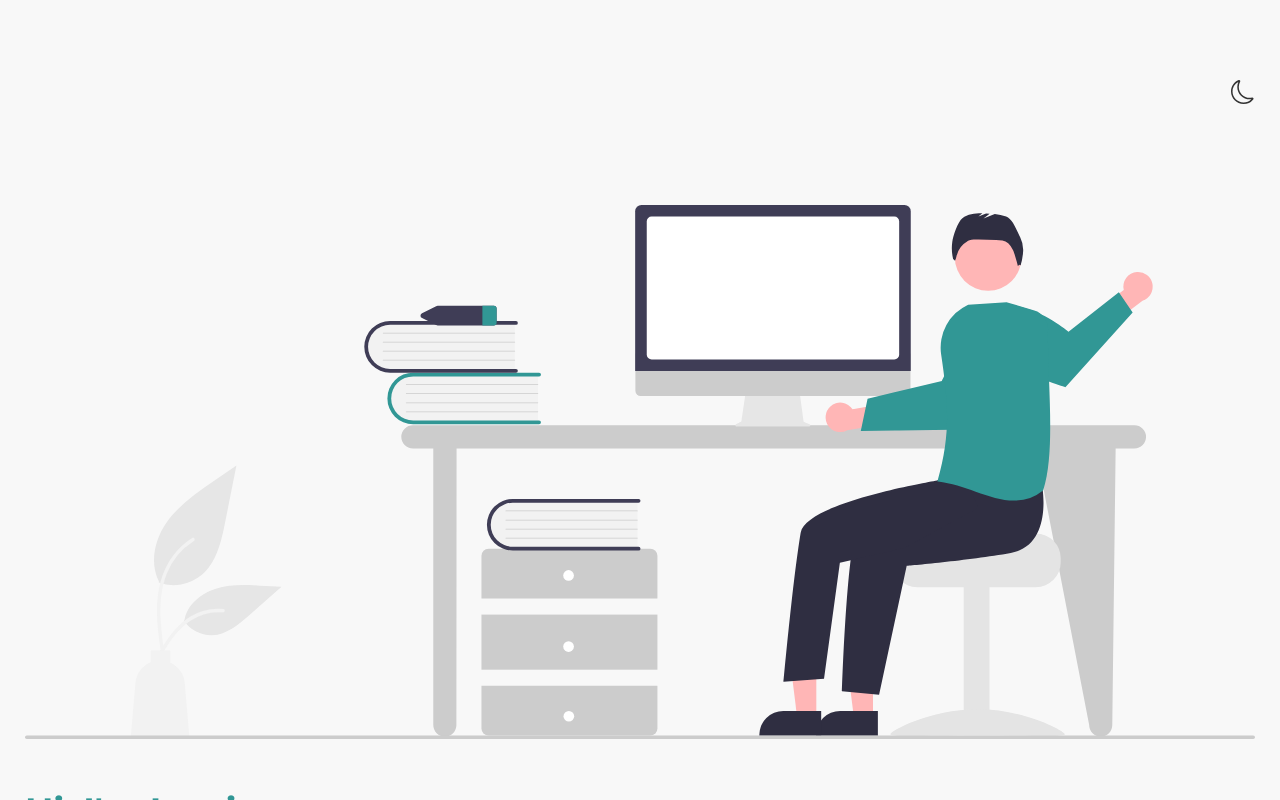
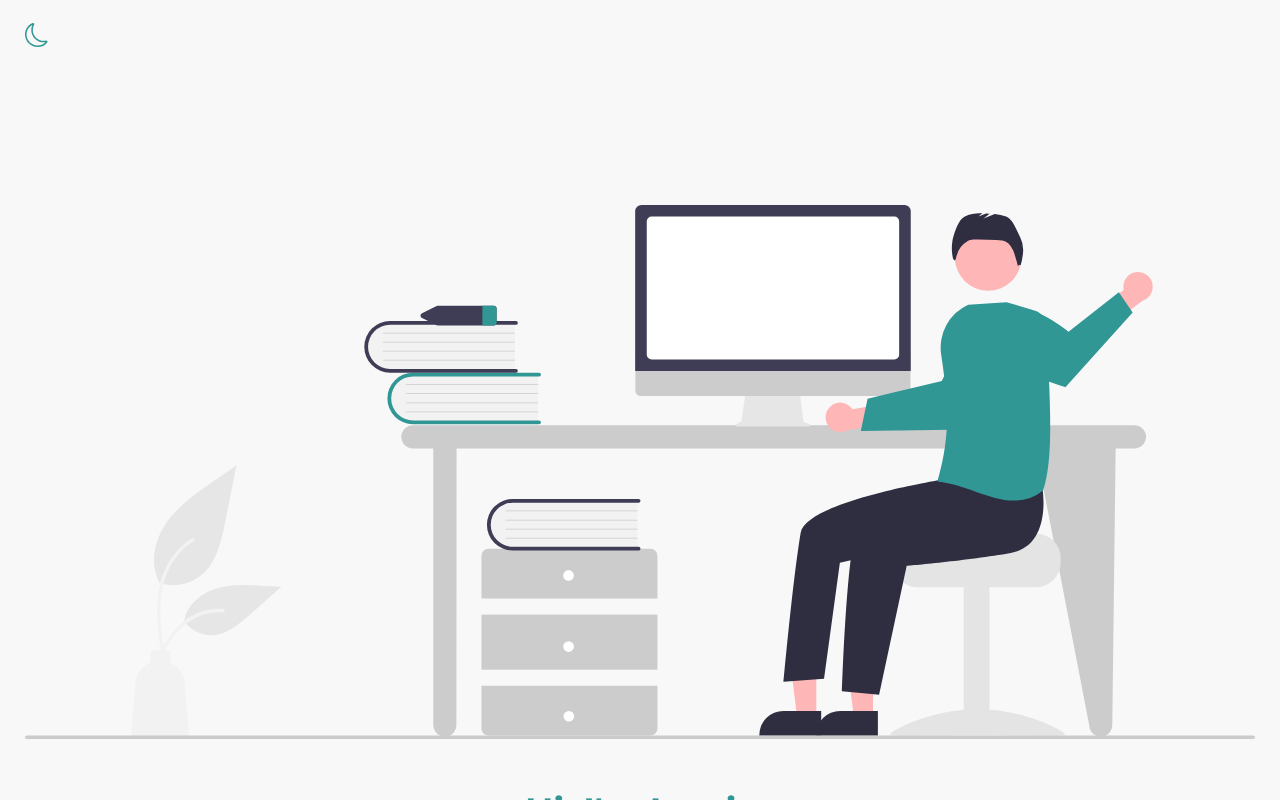
Before and after one commit to lewisRotchell/portfolio-v4, a Next.js app: page / in a window 1280 px wide. Built offline with nearby package versions, Linux system fonts and the light colour scheme.

Commit message:
Fixed locking scrollbar and re positioned dark mode btn

```diff
--- a/Layout/Header.module.scss
+++ b/Layout/Header.module.scss
@@ -39,3 +39,40 @@
   overflow-x: hidden;
   visibility: visible;
 }
+
+.moon {
+  margin-left: auto;
+  background-color: transparent;
+  border: none;
+  font-size: 1.5rem;
+  visibility: hidden;
+  opacity: 0;
+  transition: opacity 0.5s ease-in-out;
+  position: absolute;
+  left: 25px;
+  max-height: 0;
+  overflow: hidden;
+  padding: 0;
+  color: $primary;
+}
+
+.sun {
+  margin-left: auto;
+  background-color: transparent;
+  border: none;
+  font-size: 1.5rem;
+  visibility: hidden;
+  opacity: 0;
+  transition: opacity 0.5s ease-in-out;
+  position: absolute;
+  left: 25px;
+  color: $primary;
+  padding: 0;
+}
+
+.appear {
+  visibility: visible;
+  opacity: 1;
+  transition: opacity 0.5s ease-in-out;
+  max-height: 25px;
+}
--- a/Layout/Header.tsx
+++ b/Layout/Header.tsx
@@ -2,22 +2,29 @@ import React, { useState, useEffect, useContext } from "react";
 import { Hamburger } from "../components/Hamburger";
 import classes from "./Header.module.scss";
 import FocusTrap from "focus-trap-react";
+import { BsMoon } from "react-icons/bs";
+import { BsSun } from "react-icons/bs";
+import { ThemeContext } from "../context/ThemeProvider";
 
 interface HeaderProps {}
 
 export const Header: React.FC<HeaderProps> = ({}) => {
   const [active, setActive] = useState(false);
 
+  const { toggleTheme, theme } = useContext(ThemeContext);
+
   useEffect(() => {
     const main = document.querySelector("main");
     const body = document.querySelector("body");
     if (active) {
       main?.classList.add("active");
+      body?.classList.add("stop-scroll");
+
       main?.addEventListener("click", () => {
         main.classList.remove("active");
+        body?.classList.remove("stop-scroll");
         setActive(false);
       });
-      body?.classList.add("stop-scroll");
     } else if (!active && main?.classList.contains("active")) {
       main?.classList.remove("active");
       body?.classList.remove("stop-scroll");
@@ -25,10 +32,25 @@ export const Header: React.FC<HeaderProps> = ({}) => {
   });
 
   return (
-    <FocusTrap active={active} focusTrapOptions={{}}>
+    <FocusTrap active={active} focusTrapOptions={{ allowOutsideClick: true }}>
       <div>
         <nav className={`${classes.nav} container`}>
-          {/* <button onClick={() => setActive(!active)}>menu</button> */}
+          <button
+            onClick={() => toggleTheme()}
+            className={`${classes.moon} ${
+              theme === "light" ? classes.appear : ""
+            }`}
+          >
+            <BsMoon />
+          </button>
+          <button
+            onClick={() => toggleTheme()}
+            className={`${classes.sun} ${
+              theme === "dark" ? classes.appear : ""
+            }`}
+          >
+            <BsSun />
+          </button>
           <Hamburger active={active} setActive={setActive} />
         </nav>
 
--- a/components/Hero.module.scss
+++ b/components/Hero.module.scss
@@ -11,44 +11,10 @@
   .heroDetails {
     margin-top: 50px;
     font-weight: 500;
-  }
-
-  .moon {
+    max-width: 385px;
+    text-align: center;
     margin-left: auto;
-    background-color: transparent;
-    border: none;
-    font-size: 1.5rem;
-    color: #333;
-    visibility: hidden;
-    opacity: 0;
-    transition: opacity 0.5s ease-in-out;
-    position: absolute;
-    right: 25px;
-    max-height: 0;
-    overflow: hidden;
-    padding: 0;
-  }
-
-  .sun {
-    margin-left: auto;
-    background-color: transparent;
-    border: none;
-    font-size: 1.5rem;
-    color: #333;
-    visibility: hidden;
-    opacity: 0;
-    transition: opacity 0.5s ease-in-out;
-    position: absolute;
-    right: 25px;
-    color: #fff;
-    padding: 0;
-  }
-
-  .appear {
-    visibility: visible;
-    opacity: 1;
-    transition: opacity 0.5s ease-in-out;
-    max-height: 25px;
+    margin-right: auto;
   }
 
   .heroImg {
@@ -66,11 +32,10 @@
     font-size: 2.2rem;
     font-weight: 700;
     color: $primary;
-    margin-bottom: 8px;
+    margin-bottom: 24px;
   }
 
   .lead {
-    text-align: left;
     margin-bottom: 30px;
     font-size: 1.1rem;
   }
--- a/components/Hero.tsx
+++ b/components/Hero.tsx
@@ -1,8 +1,6 @@
 import { useContext } from "react";
 import { ThemeContext } from "../context/ThemeProvider";
 import classes from "./Hero.module.scss";
-import { BsMoon } from "react-icons/bs";
-import { BsSun } from "react-icons/bs";
 import { Button } from "./Button";
 
 interface HeroProps {}
@@ -11,18 +9,6 @@ export const Hero: React.FC<HeroProps> = ({}) => {
   const { toggleTheme, theme } = useContext(ThemeContext);
   return (
     <section className={`${classes.hero} container`}>
-      <button
-        onClick={() => toggleTheme()}
-        className={`${classes.moon} ${theme === "light" ? classes.appear : ""}`}
-      >
-        <BsMoon />
-      </button>
-      <button
-        onClick={() => toggleTheme()}
-        className={`${classes.sun} ${theme === "dark" ? classes.appear : ""}`}
-      >
-        <BsSun />
-      </button>
       <img
         className={classes.heroImg}
         src="/images/hero-img.svg"
@@ -38,8 +24,6 @@ export const Hero: React.FC<HeroProps> = ({}) => {
           <span className={classes.leadEmphasis}>secure</span> and
           <span className={classes.leadEmphasis}> responsive</span> websites.
         </p>
-      </div>
-      <div>
         <Button style={classes.buttonA}>View Projects</Button>
         <Button>Contact Me</Button>
       </div>
--- a/pages/index.tsx
+++ b/pages/index.tsx
@@ -7,7 +7,6 @@ export default function Home() {
   const { theme } = useContext(ThemeContext);
   useEffect(() => {
     const body = document.querySelector("body");
-    console.log(theme);
     body!.className = theme;
   });
   return (
--- a/styles/globals.scss
+++ b/styles/globals.scss
@@ -197,10 +197,10 @@ html {
   -moz-scrollbar-width: thin;
   -ms-scrollbar-width: thin;
   scrollbar-width: thin;
-  -webkit-scrollbar-color: var(--dark-slate) var(--navy);
-  -moz-scrollbar-color: var(--dark-slate) var(--navy);
-  -ms-scrollbar-color: var(--dark-slate) var(--navy);
-  scrollbar-color: var(--dark-slate) var(--navy);
+  -webkit-scrollbar-color: #f8f8f8 $primary;
+  -moz-scrollbar-color: #f8f8f8 $primary;
+  -ms-scrollbar-color: #f8f8f8 $primary;
+  scrollbar-color: #f8f8f8 $primary;
 }
 
 /*!sc*/
@@ -210,12 +210,12 @@ body::-webkit-scrollbar {
 
 /*!sc*/
 body::-webkit-scrollbar-track {
-  background: var(--navy);
+  background: #f8f8f8;
 }
 
 /*!sc*/
 body::-webkit-scrollbar-thumb {
-  background-color: var(--dark-slate);
-  border: 3px solid var(--navy);
+  background-color: $primary;
+  border: 5px solid #f8f8f8;
   border-radius: 10px;
 }
```
